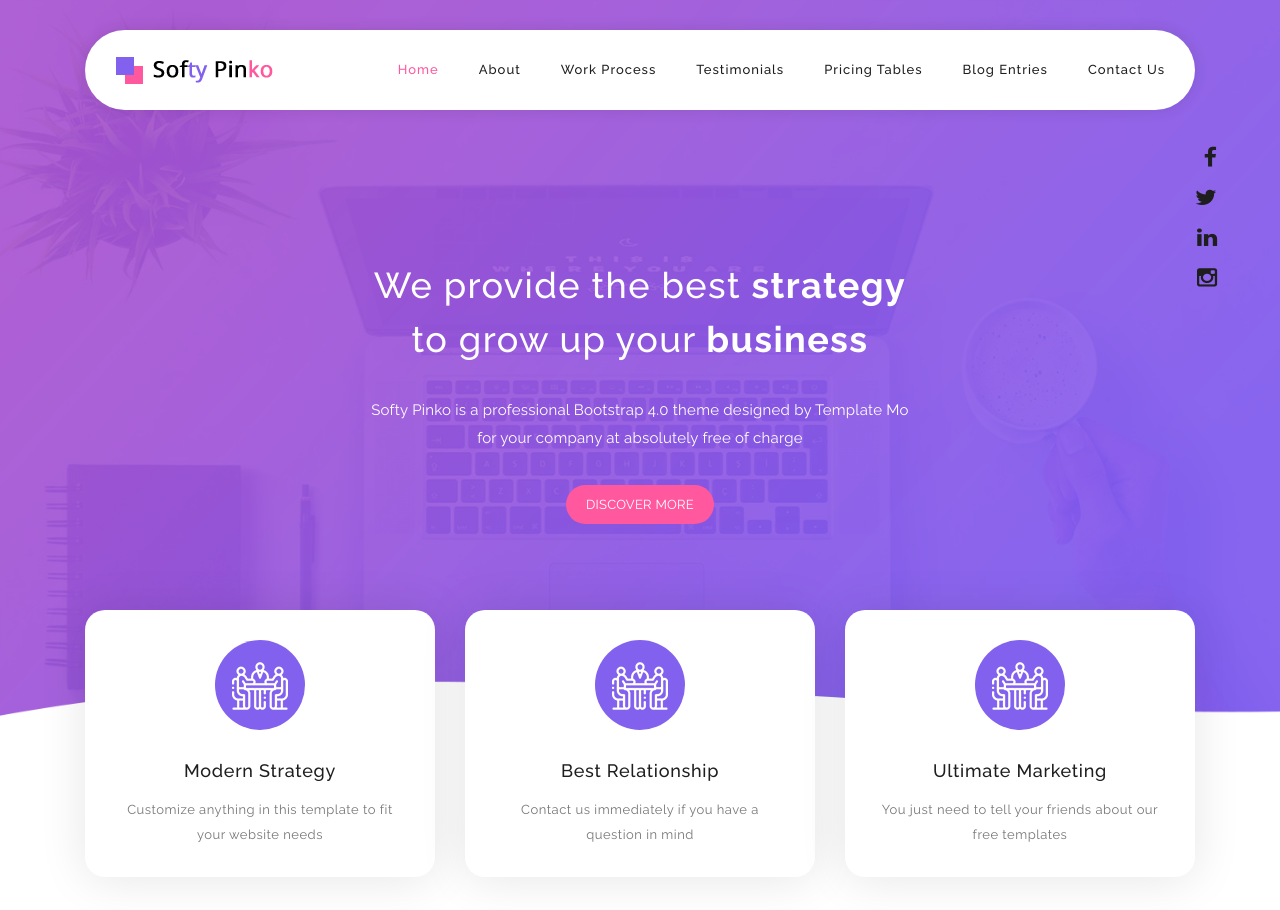
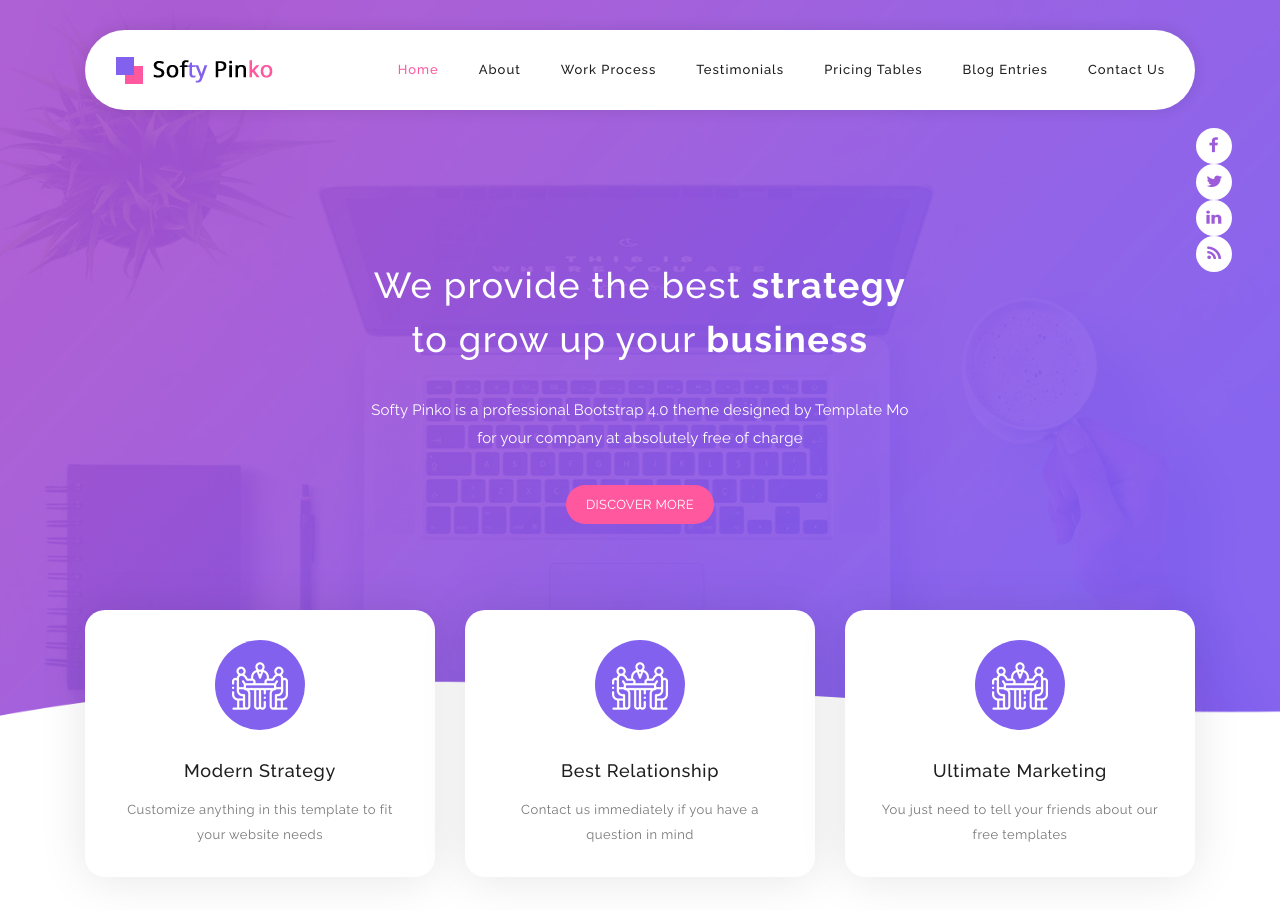
Before and after one commit to mcs-codes/girlscript-ireland.github.io, a plain HTML site: page index.html in a window 1280 px wide. Shown: the top 910 px of the page. Drawn offline with Linux system fonts and the light colour scheme.

Commit message:
modified social media buttons
change buttons look, attached links, removed them in mobileview

```diff
--- a/assets/css/templatemo-softy-pinko.css
+++ b/assets/css/templatemo-softy-pinko.css
@@ -373,6 +373,42 @@ button.main-button:hover {
 header
 ---------------------------------------------
 */
+
+header .social {
+  overflow: hidden;
+  margin-top: 10px;
+  text-align: center;
+}
+
+
+
+header .social li a {
+  color: #9d5bd9;
+  text-align: center;
+  background-color: #fff;
+  width: 36px;
+  height: 36px;
+  line-height: 36px;
+  border-radius: 50%;
+  display: block;
+  font-size: 16px;
+  -webkit-transition: all 0.3s ease 0s;
+  -moz-transition: all 0.3s ease 0s;
+  -o-transition: all 0.3s ease 0s;
+  transition: all 0.3s ease 0s;
+}
+
+header .social li a:hover {
+  background-color: #ff589e;
+  color: #fff;
+}
+
+@media (max-width: 767px) {
+  .mobileRemove{
+      display:none;
+  }
+}
+
 .header-area {
   position: fixed;
   top: 30px;
@@ -391,6 +427,25 @@ header
   border-radius: 40px;
   min-height: 80px;
   background: #fff;
+}
+
+.side-nav {
+  box-shadow: 0px 0px 1px rgba(0,0,0,0.1);
+  border-radius: 40px;
+  min-height: 80px;
+  padding-right: 20px;
+
+  /*background: #fff;*/
+}
+.circle
+{
+  border-radius: 60px;
+    height: 36px;
+    width: 36px;
+
+    display: flex;
+
+    background: #fff;
 }
 
 .header-area .main-nav .logo {
--- a/index.html
+++ b/index.html
@@ -71,22 +71,35 @@ https://templatemo.com/tm-535-softy-pinko
                 </div>
             </div>
         </div>
-        <div class="vert ml-5 mr-5 pt-2">
-    <ul class="nav flex-column social" align="right">
-  <li class="nav-item">
-    <a class="nav-link" href="#"><i class="fa fa-facebook fa-lg"></i></a>
+            <!--<div class="column col-xs-3" id="sidebar" align="right">
+                <nav class="side-nav" >
+                    <ul class="social"  >
+                        <li class="nav-item circle">
+                            <a class="nav-link" href="#"><i class="fa fa-facebook fa-lg" style="display: contents;"></i></a>
                         </li>
-  <li class="nav-item">
+                        <li class="nav-item circle">
                             <a class="nav-link" href="#"><i class="fa fa-twitter fa-lg"></i></a>
                         </li>
-  <li class="nav-item">
+                        <li class="nav-item circle">
                             <a class="nav-link" href="#"><i class="fa fa-linkedin fa-lg"></i></a>
                         </li>
-  <li class="nav-item">
+                        <li class="nav-item circle">
                             <a class="nav-link" href="#"><i class="fa fa-instagram fa-lg"></i></a>
                         </li>
                     </ul>
+                </nav>
+        </div>-->
+        <div class="vert ml-5 mr-5 pt-2 mobileRemove">
+            <div>
+                <ul class="flex-column social pull-right" >
+                    <li><a href="#"><i class="fa fa-facebook"></i></a></li>
+                    <li><a href="#"><i class="fa fa-twitter"></i></a></li>
+                    <li><a href="#"><i class="fa fa-linkedin"></i></a></li>
+                    <li><a href="#"><i class="fa fa-rss"></i></a></li>
+                </ul>
             </div>
+        </div>
+
     </header>
     <!-- ***** Header Area End ***** -->
 
```
Lines whose indentation alone changed are shown as unchanged.
